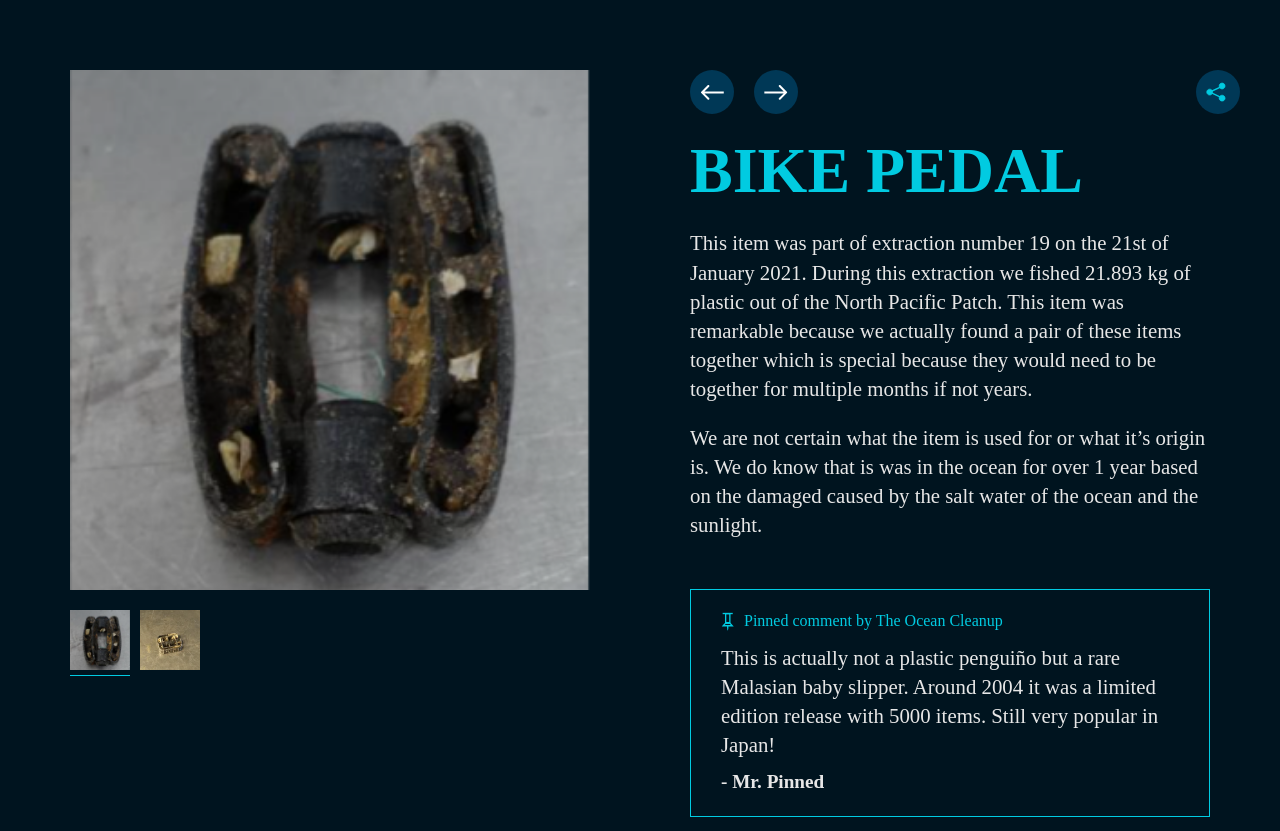
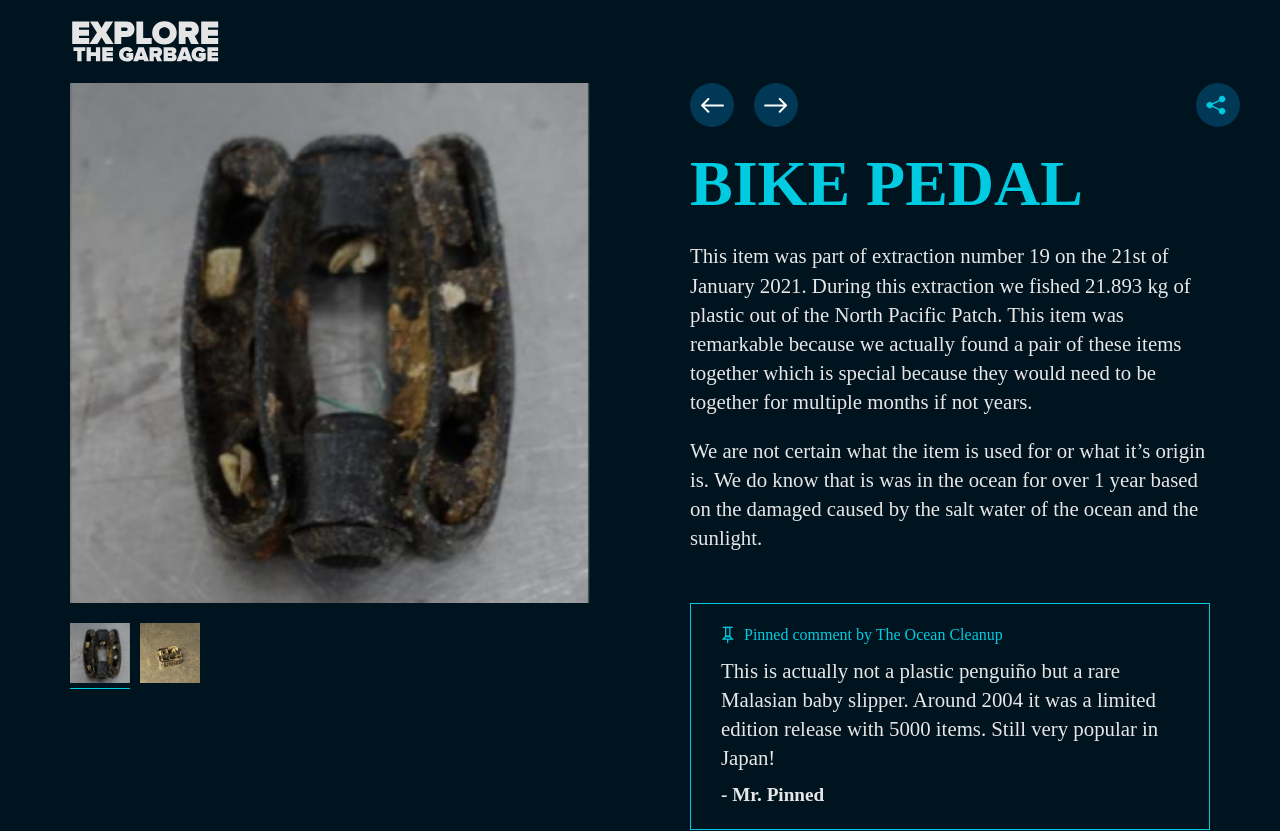
Before and after one commit to teunism/teunis-site, a React app: page /bike-pedal in a window 1280 px wide. Shown: the top 831 px of the page. Built offline with nearby package versions, Linux system fonts and the light colour scheme; a web font is replaced by a local one.

Commit message:
Add desktop logo

```diff
--- a/src/components/Atoms/ItemNavigationButtons/ItemNavigationButtons.jsx
+++ b/src/components/Atoms/ItemNavigationButtons/ItemNavigationButtons.jsx
@@ -23,7 +23,7 @@ const ItemNavigationButtons = ({ item }) => {
             : activeLocationItems.length - 1;
 
     const nextItemIndex =
-        activeItemIndex < locationData.length - 1 ? activeItemIndex + 1 : 0;
+        activeItemIndex < activeLocationItems.length - 1 ? activeItemIndex + 1 : 0;
 
     const previousItem = activeLocationItems[previousItemIndex];
     const nextItem = activeLocationItems[nextItemIndex];
--- a/src/components/Templates/ItemDetailTemplate/ItemDetailTemplate.jsx
+++ b/src/components/Templates/ItemDetailTemplate/ItemDetailTemplate.jsx
@@ -4,6 +4,7 @@ import { Link, useParams } from "react-router-dom";
 import { itemsData } from "../../../data/itemsData";
 
 import ArrowIcon from "../../../img/arrow-left.svg";
+import ExploreLogo from "../../../img/explore-the-garbage.svg";
 
 import ItemInfo from "../../Molecules/ItemInfo/ItemInfo";
 import PinnedComment from "../../Molecules/PinnedComment/PinnedComment";
@@ -23,6 +24,14 @@ const ItemDetailTemplate = () => {
 
     return (
         <div className="item-detail-template">
+            <Link to="/" className="item-detail-template__home-logo">
+                <img
+                    className="item-detail-template__home-image"
+                    src={ExploreLogo}
+                    alt=""
+                />
+            </Link>
+
             {mobileScreen && (
                 <>
                     <div className="item-detail-template__link-container">
@@ -41,6 +50,8 @@ const ItemDetailTemplate = () => {
                     </h1>
                 </>
             )}
+
+            <div className="item-detail-template__inner">
                 <div className="item-detail-template__images">
                     <div className="item-detail-template__images-inner">
                         <ItemImages images={item.images} />
@@ -84,9 +95,10 @@ const ItemDetailTemplate = () => {
                         )}
 
                         <p className="item-detail-template__intro">
-                        If you know more about this item please leave a comment
-                        below! This helps us to get a greater understanding of
-                        the age and origins of the plastic in the ocean.
+                            If you know more about this item please leave a
+                            comment below! This helps us to get a greater
+                            understanding of the age and origins of the plastic
+                            in the ocean.
                         </p>
                     </div>
 
@@ -95,6 +107,7 @@ const ItemDetailTemplate = () => {
                     <CommentSection allComments={item.comments} />
                 </section>
             </div>
+        </div>
     );
 };
 
--- a/src/components/Templates/ItemDetailTemplate/ItemDetailTemplate.scss
+++ b/src/components/Templates/ItemDetailTemplate/ItemDetailTemplate.scss
@@ -4,10 +4,25 @@
     padding: gap(4);
     @include bp-min(small) {
         max-width: 100vw;
+        padding: 0 gap(6) gap(6) gap(6);
+    }
+}
+
+.item-detail-template__inner {
+    @include bp-min(small) {
         display: flex;
         gap: gap(7);
-        padding: gap(6);
     }
+}
+
+.item-detail-template__home-logo {
+    position: sticky;
+    top: 0;
+}
+.item-detail-template__home-image {
+    display: block;
+    width: 150px;
+    padding: gap(3) 0;
 }
 
 .item-detail-template__images {
@@ -22,7 +37,7 @@
 }
 .item-detail-template__images-inner {
     position: sticky;
-    top: gap(6);
+    top: 83px;
 }
 
 .item-detail-template__figure {
```
Also changed, not shown: src/img/explore-logo-small.svg (added). Lines whose indentation alone changed are shown as unchanged.
